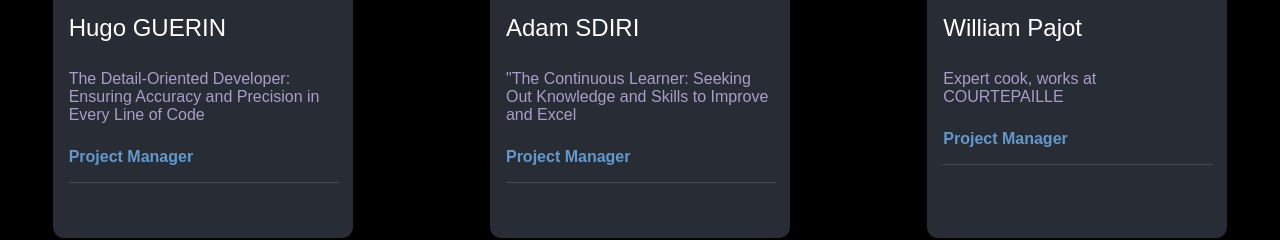
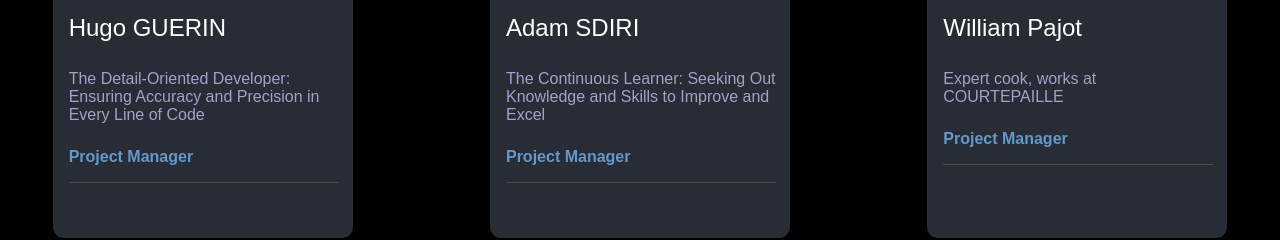
Before and after one commit to ACHRAf-by/drone_body_detection, a React (Create React App) app: page /contact in a window 1280 px wide. Shown: the part 979-1219 px from the top of the page. Built offline with nearby package versions, Linux system fonts and the light colour scheme.

Commit message:
Removed " for lint

```diff
--- a/src/pages/contact.js
+++ b/src/pages/contact.js
@@ -77,7 +77,7 @@ const Contact = () => {
     <div className='main'>
       <img className='tokenImage' src="https://images.unsplash.com/photo-1518770660439-4636190af475?ixlib=rb-4.0.3&ixid=MnwxMjA3fDB8MHxwaG90by1wYWdlfHx8fGVufDB8fHx8&auto=format&fit=crop&w=1170&q=80" alt="NFT" />
       <h2>Adam SDIRI</h2>
-      <p className='description'>"The Continuous Learner: Seeking Out Knowledge and Skills to Improve and Excel</p>
+      <p className='description'>The Continuous Learner: Seeking Out Knowledge and Skills to Improve and Excel</p>
       <div className='tokenInfo'>
         <div className="price">
           <p>Project Manager</p>
```
